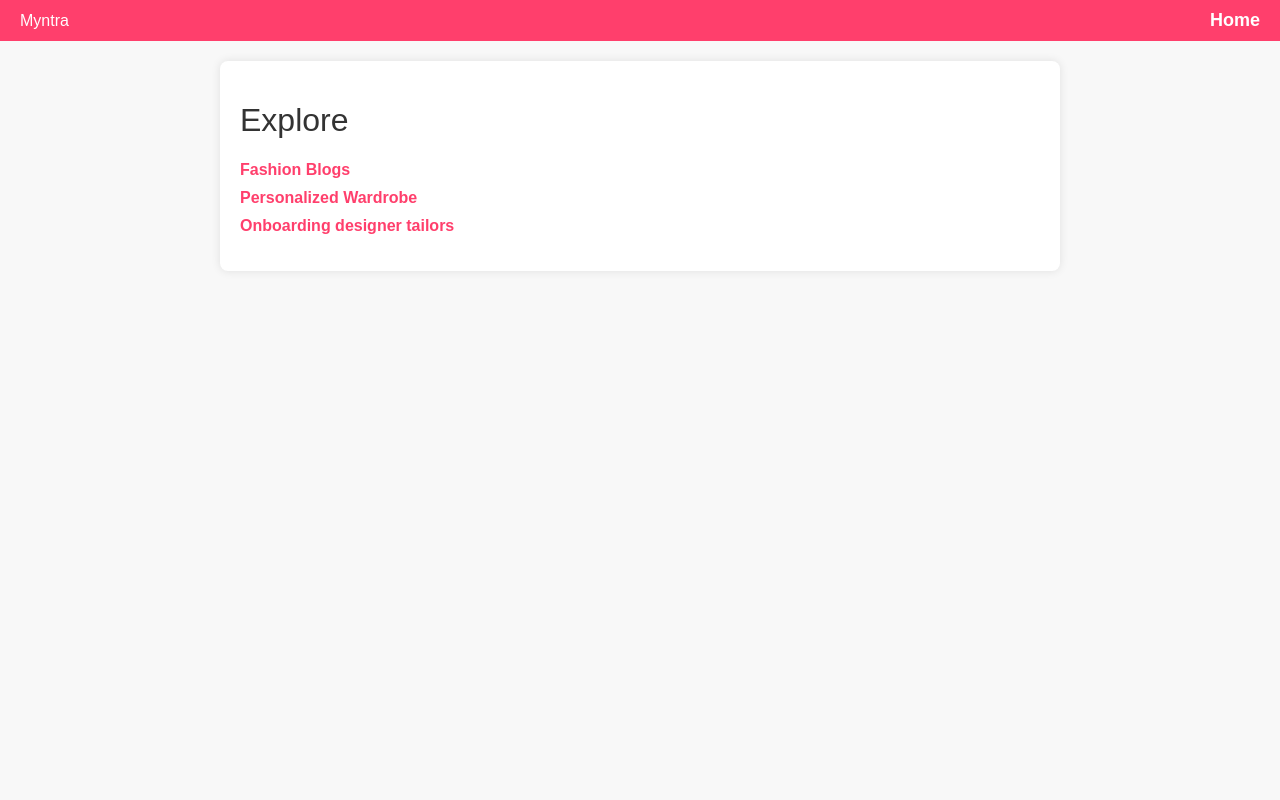
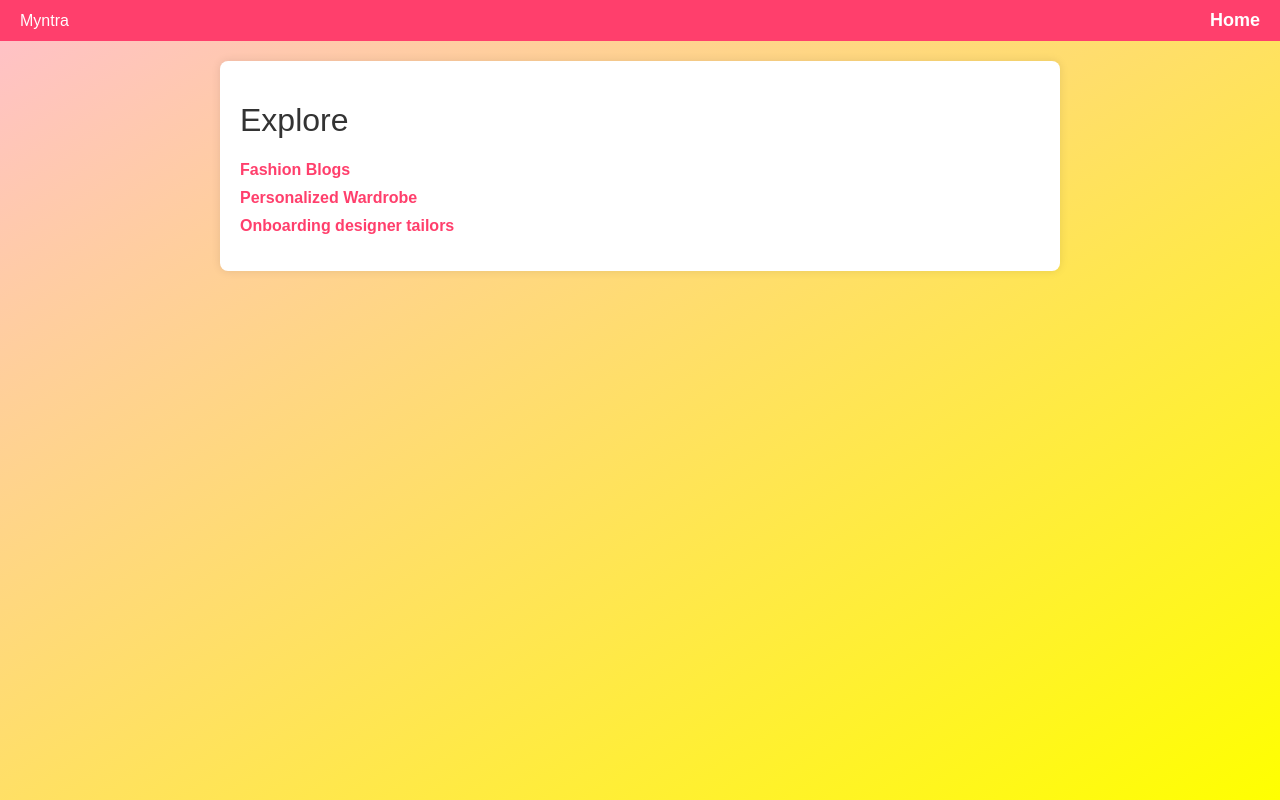
Before and after one commit to Sham-121/Myntra-hackerramp-phase-2, a Flask app: page /explore in a window 1280 px wide. Run offline with Flask 3, Linux system fonts and the light colour scheme.

Commit message:
Update style.css
Added gradient background

```diff
--- a/static/style.css
+++ b/static/style.css
@@ -2,6 +2,7 @@
 body {
     font-family: 'Arial', sans-serif;
     background-color: #f8f8f8;
+    background-image: linear-gradient(to bottom right, pink, yellow);
     margin: 0;
     padding: 0;
     color: #333;
```
